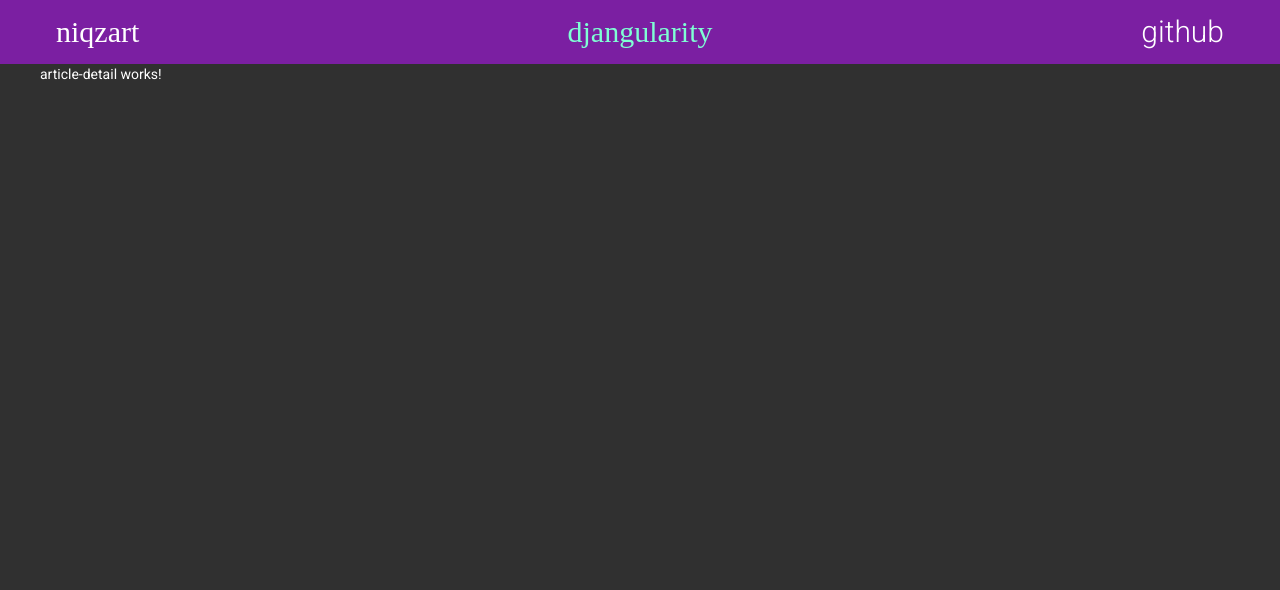
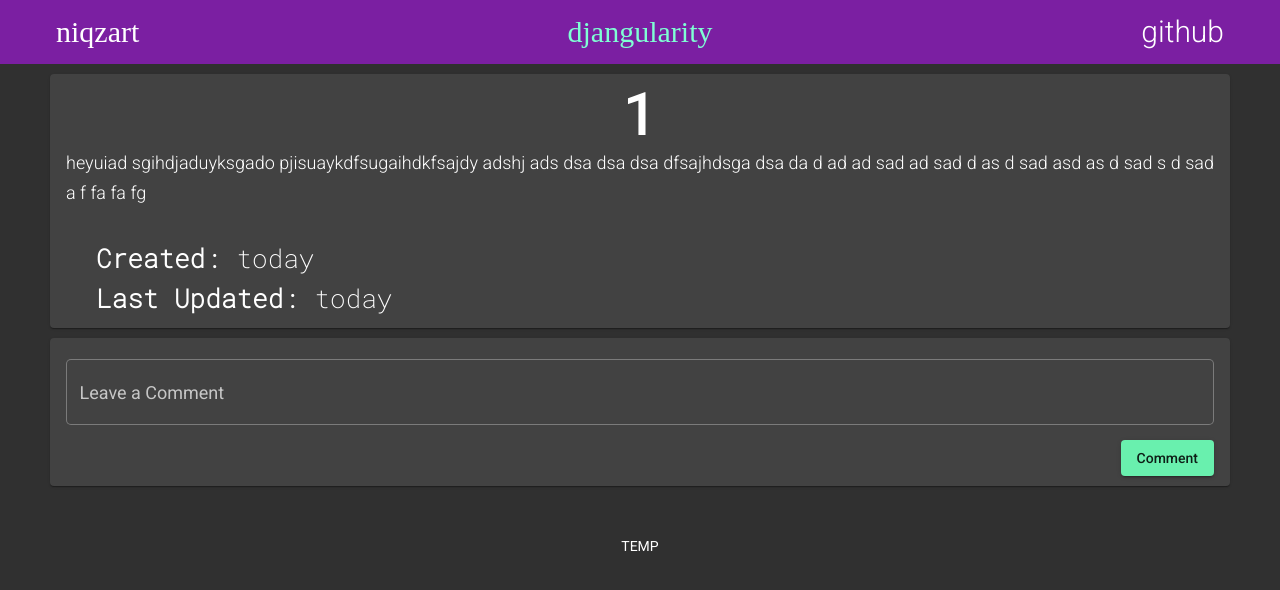
Before and after one commit to niqzart/djangularity, an Angular app in the folder client/: page /articles/1 in a window 1280 px wide. Shown: the top 590 px of the page. Built offline with nearby package versions, Linux system fonts and the light colour scheme.

Commit message:
feat(client): article-detail page (article & comment form)

```diff
--- a/client/src/app/article-detail/article-detail.component.css
+++ b/client/src/app/article-detail/article-detail.component.css
@@ -0,0 +1,43 @@
+mat-card {
+  margin: 10px;
+}
+
+mat-card-title {
+  text-align: center;
+  font-size: 60px;
+  line-height: 50px;
+}
+
+mat-card-content {
+  text-align: justify;
+  font-size: large;
+  line-height: 30px;
+  font-weight: 100;
+}
+
+#article mat-card-footer {
+  text-align: left;
+  margin-top: 30px;
+  margin-left: 30px;
+  padding-bottom: 10px;
+
+  font-size: 26px;
+  font-family: Roboto Mono;
+  line-height: 40px;
+}
+
+mat-form-field {
+  width: 100%;
+  font-size: 18px;
+}
+
+#form mat-card-footer {
+  text-align: right;
+  margin-right: 0;
+  margin-top: 10px;
+  padding-bottom: 10px;
+}
+
+::ng-deep .mat-form-field-wrapper{
+  padding: 0;
+}
--- a/client/src/app/article-detail/article-detail.component.html
+++ b/client/src/app/article-detail/article-detail.component.html
@@ -1 +1,30 @@
-<p>article-detail works!</p>
+<mat-card id="article">
+  <mat-card-title>
+    {{article.title}}
+  </mat-card-title>
+  <mat-card-content>
+    {{article.content}}
+  </mat-card-content>
+  <mat-card-footer>
+    <b>Created:</b> {{article.created}}
+    <br>
+    <b>Last Updated:</b> {{article.updated}}
+  </mat-card-footer>
+</mat-card>
+
+<mat-card id="form">
+  <mat-form-field appearance="outline">
+    <mat-label>Leave a Comment</mat-label>
+    <textarea matInput cdkTextareaAutosize #autosize="cdkTextareaAutosize" cdkAutosizeMinRows="1"
+      cdkAutosizeMaxRows="15"></textarea>
+  </mat-form-field>
+  <mat-card-footer>
+    <button mat-raised-button color="accent">Comment</button>
+  </mat-card-footer>
+</mat-card>
+
+<mat-grid-list cols=1 rowHeight="100px">
+  <mat-grid-tile>
+    TEMP
+  </mat-grid-tile>
+</mat-grid-list>
--- a/client/src/app/article-detail/article-detail.component.ts
+++ b/client/src/app/article-detail/article-detail.component.ts
@@ -1,4 +1,6 @@
-import { Component, OnInit } from "@angular/core";
+import { Component, OnInit } from "@angular/core"
+
+import { Article } from "../../data/articles"
 
 @Component({
   selector: "app-article-detail",
@@ -7,6 +9,8 @@ import { Component, OnInit } from "@angular/core";
 })
 export class ArticleDetailComponent implements OnInit {
 
+  article: Article = {id: 1, title: "1", content: "heyuiad sgihdjaduyksgado pjisuaykdfsugaihdkfsajdy adshj ads dsa dsa dsa dfsajhdsga dsa da d ad ad sad ad sad d as d sad asd as d sad s d sad a f fa fa fg", created: "today", updated: "today"}
+
   constructor() { }
 
   ngOnInit(): void {
--- a/client/src/index.html
+++ b/client/src/index.html
@@ -12,7 +12,7 @@
     <link href="https://fonts.googleapis.com/icon?family=Material+Icons" rel="stylesheet">
     <link rel="preconnect" href="https://fonts.googleapis.com">
     <link rel="preconnect" href="https://fonts.gstatic.com" crossorigin>
-    <link href="https://fonts.googleapis.com/css2?family=Comfortaa:wght@501&family=Oxanium:wght@242&display=swap"
+    <link href="https://fonts.googleapis.com/css2?family=Comfortaa:wght@501&family=Roboto+Mono:wght@200&family=Oxanium:wght@242&display=swap"
         rel="stylesheet">
 </head>
 
--- a/client/src/styles.css
+++ b/client/src/styles.css
@@ -25,5 +25,5 @@ a {
 
 /* Handle on hover */
 ::-webkit-scrollbar-thumb:hover {
-  background: #555;
+  background: #777;
 }
```
Also changed, not shown: client/src/app/app.module.ts (+12 -5 lines).
